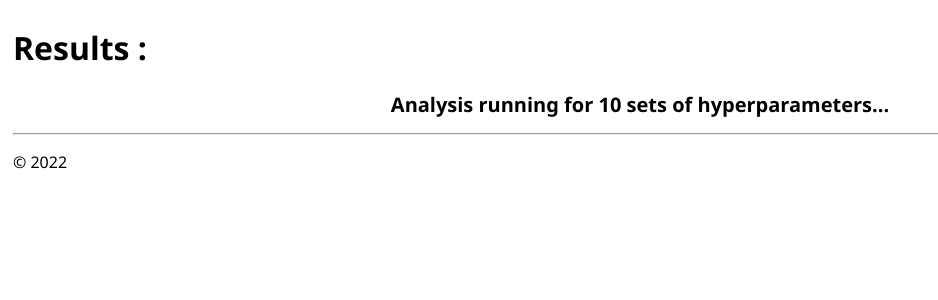
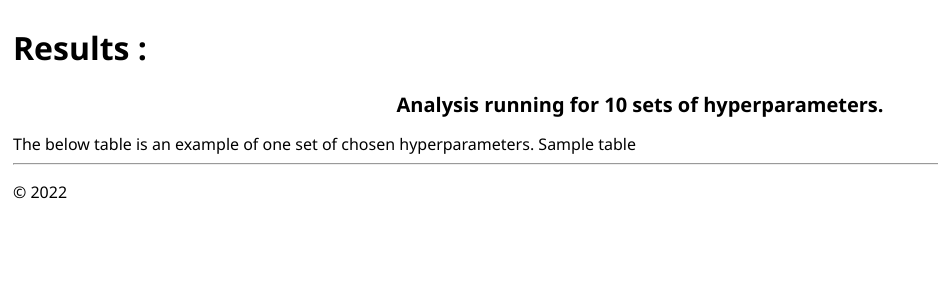
Before and after one commit to jhyland01/p_astro_project, a Python web app: template flask/templates/results.html in a window 1280 px wide. Shown: the part 47-347 px from the top of the page, without its empty margins (0-938 px from the left). Run offline with Jinja, Linux system fonts and the light colour scheme; the template is opened without the code that fills it: most values are stand-ins (such as "Sample title", 1, 10 or a date in 2020).

Commit message:
select hyper working and table output

```diff
--- a/flask/templates/results.html
+++ b/flask/templates/results.html
@@ -5,6 +5,9 @@ Analysis Results
 {% block content %}
 <div class = "container">
     <h1 class = "title"> Results :</h1>
-    <h2 class = "sub"> Analysis running for {{hyp}} sets of hyperparameters...</h2>
+    <h2 class = "sub"> Analysis running for {{hyp}} sets of hyperparameters.</h2>
 </div>
+The below table is an example of one set of chosen hyperparameters.
+{{table|safe}}
+
 {% endblock %}
```
Also changed, not shown: flask/app.py (+6 -3 lines).
